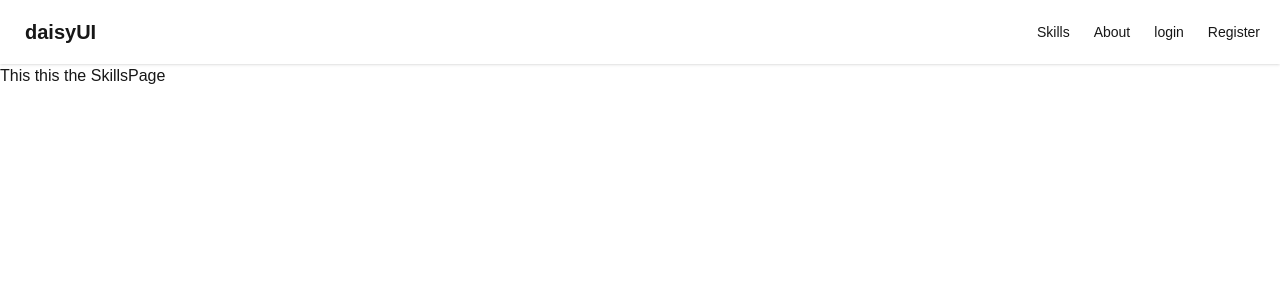
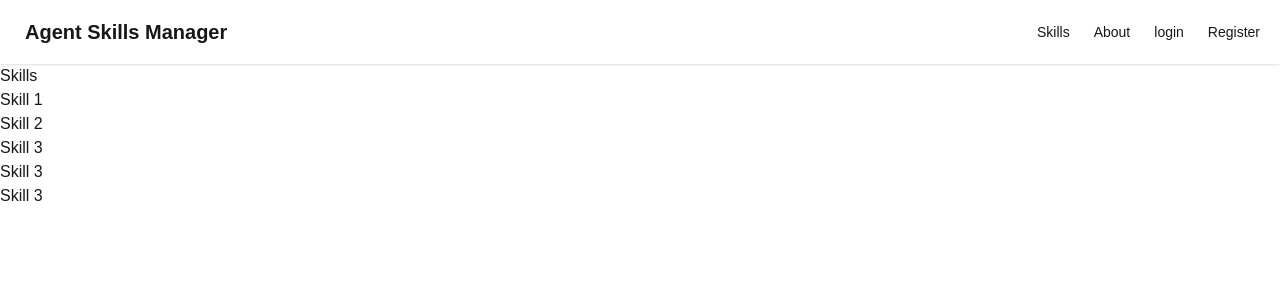
Before and after one commit to Umar-Raza/agent-skills-manager, a Next.js app: page /skills in a window 1280 px wide. Shown: the top 300 px of the page. Built offline with nearby package versions, Linux system fonts and the light colour scheme.

Commit message:
feat: implement skills list, dynamic skill detail routing, and update layout fonts

```diff
--- a/app/components/header/Header.jsx
+++ b/app/components/header/Header.jsx
@@ -4,7 +4,7 @@ import React from 'react'
 export const Header = () => {
     return (
         <div className="navbar bg-base-100 shadow-sm">
-            <a className="btn btn-ghost text-xl">daisyUI</a>
+            <Link href='/' className="btn btn-ghost text-xl">Agent Skills Manager</Link>
             <div className='flex-1'></div>
             <ul className='menu menu-horizontal p-0'>
                 <li>
--- a/app/globals.css
+++ b/app/globals.css
@@ -9,8 +9,8 @@
 @theme inline {
   --color-background: var(--background);
   --color-foreground: var(--foreground);
-  --font-sans: var(--font-geist-sans);
-  --font-mono: var(--font-geist-mono);
+  --font-sans: system-ui, -apple-system, BlinkMacSystemFont, "Segoe UI", Roboto, Helvetica, Arial, sans-serif;
+  --font-mono: SFMono-Regular, Consolas, "Liberation Mono", Menlo, monospace;
 }
 
 @media (prefers-color-scheme: dark) {
--- a/app/layout.jsx
+++ b/app/layout.jsx
@@ -1,16 +1,5 @@
-import { Geist, Geist_Mono } from "next/font/google";
 import "./globals.css";
 import { Header } from "./components/header/Header";
-
-const geistSans = Geist({
-  variable: "--font-geist-sans",
-  subsets: ["latin"],
-});
-
-const geistMono = Geist_Mono({
-  variable: "--font-geist-mono",
-  subsets: ["latin"],
-});
 
 export const metadata = {
   title: "Create Next App",
--- /dev/null
+++ b/app/skills/SKILLS.js
@@ -0,0 +1,43 @@
+
+export const SKILLS = [
+    {
+        id: "1",
+        name: "Skill 1",
+        description: "Description 1",
+        category: "Category 1",
+        createdAt: "2025-11-04",
+        updatedAt: "2025-11-04",
+    },
+    {
+        id: "2",
+        name: "Skill 2",
+        description: "Description 2",
+        category: "Category 2",
+        createdAt: "2025-11-04",
+        updatedAt: "2025-11-04"
+    },
+    {
+        id: "3",
+        name: "Skill 3",
+        description: "Description 3",
+        category: "Category 3",
+        createdAt: "2025-11-04",
+        updatedAt: "2025-11-04"
+    },
+    {
+        id: "4",
+        name: "Skill 3",
+        description: "Description 3",
+        category: "Category 3",
+        createdAt: "2025-11-04",
+        updatedAt: "2025-11-04"
+    },
+    {
+        id: "5",
+        name: "Skill 3",
+        description: "Description 3",
+        category: "Category 3",
+        createdAt: "2025-11-04",
+        updatedAt: "2025-11-04"
+    }
+]
--- a/app/skills/[identifier]/page.jsx
+++ b/app/skills/[identifier]/page.jsx
@@ -1,8 +1,10 @@
-import { skills } from "../skills.js";
+import { SKILLS } from "../SKILLS.js";
 
 export default async function SkillIdPage({ params }) {
     const { identifier } = await params;
-    const skill = skills.find((skills) => skills.id === identifier)
+    const skill = SKILLS.find((skills) => skills.id === identifier)
+
+    console.log('skills found:', skill);
 
     return skill ? <article className="mt-5 container">
         <h2>{skill.name}</h2>
--- a/app/skills/page.jsx
+++ b/app/skills/page.jsx
@@ -1,7 +1,22 @@
+import Link from "next/link";
+import { SKILLS } from './SKILLS'
 export default function SkillsPage() {
+
+    const skills = SKILLS
+
     return (
-        <div>
-            <h1>This this the SkillsPage</h1>
-        </div>
+        <section>
+            <h1>Skills</h1>
+            <ul>
+                {skills.map((skill) => (
+                    <li key={skill.id} >
+                        {/* {skill.name} */}
+                        <Link href={`/skills/${skill.id}`}>{skill.name}</Link>
+                    </li>
+                ))}
+            </ul>
+
+        </section>
+
     );
 }
--- a/app/skills/skills.js
+++ /dev/null
@@ -1,19 +0,0 @@
-
-export const skills = [
-    {
-        id: "1",
-        name: "Skill 1",
-        description: "Description 1",
-        category: "Category 1",
-        createdAt: "2025-11-04",
-        updatedAt: "2025-11-04"
-    },
-    {
-        id: "2",
-        name: "Skill 2",
-        description: "Description 2",
-        category: "Category 2",
-        createdAt: "2025-11-04",
-        updatedAt: "2025-11-04"
-    }
-]
```
